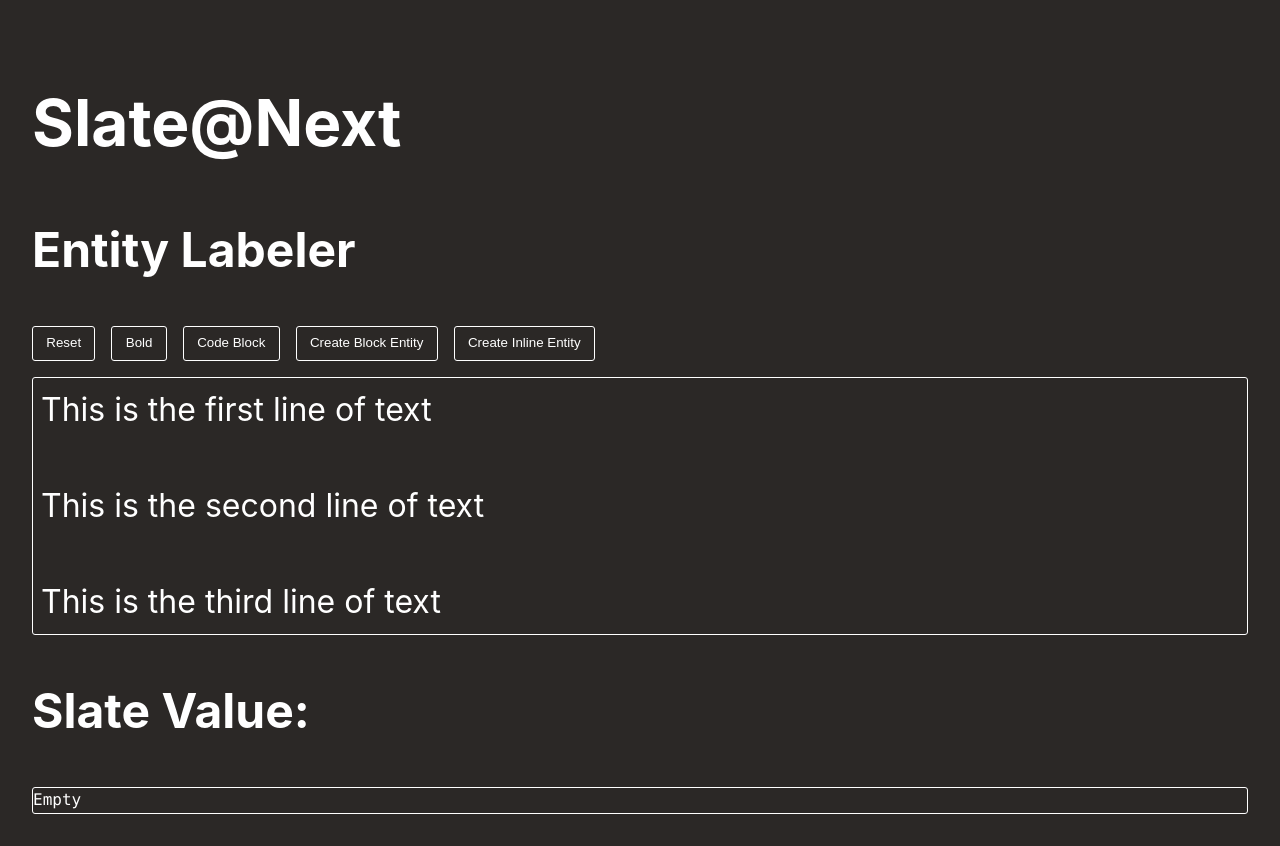
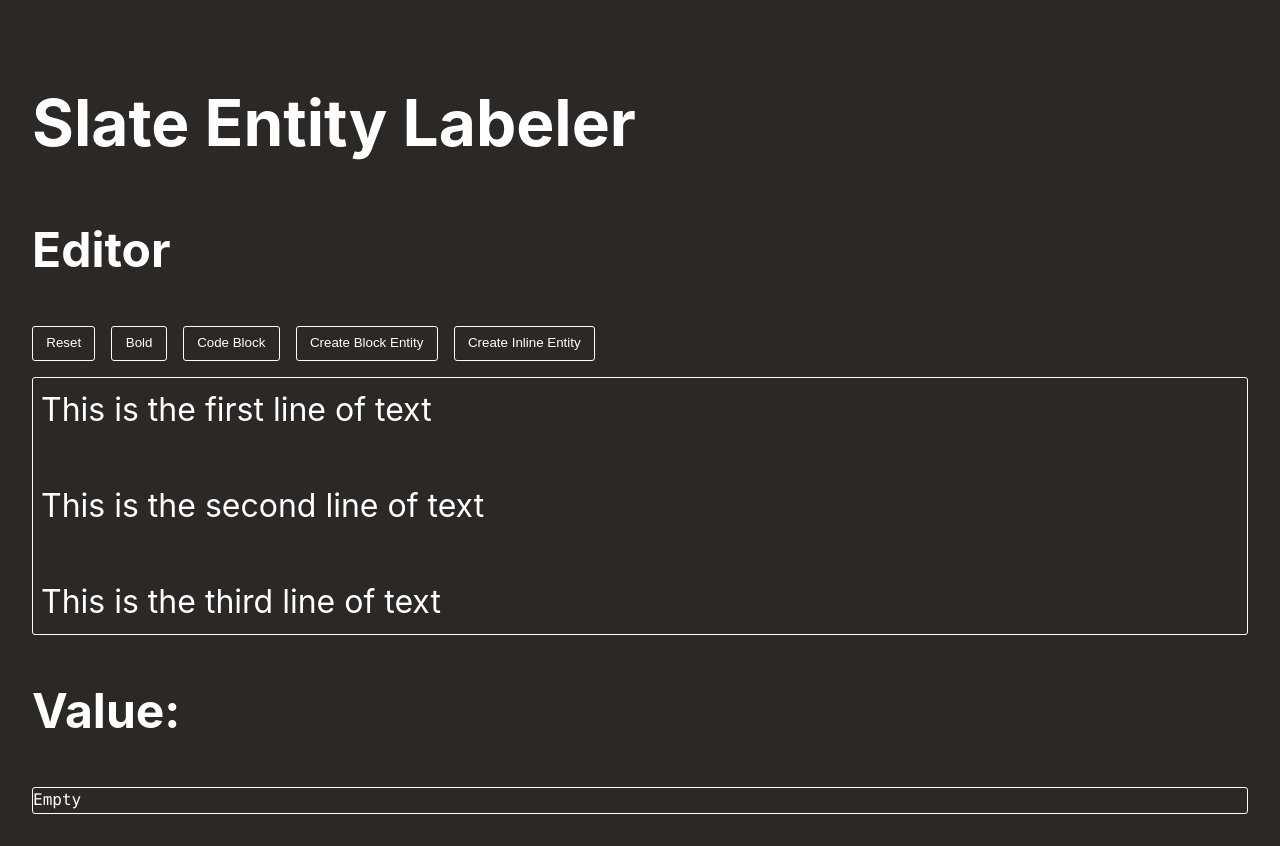
Before and after one commit to mattmazzola/slate-entity-labeler-next, a React (Create React App) app: page / in a window 1280 px wide. Built offline with nearby package versions, Linux system fonts and the light colour scheme.

Commit message:
change name

```diff
--- a/package.json
+++ b/package.json
@@ -1,5 +1,5 @@
 {
-  "name": "slate-next-01",
+  "name": "slate-entity-labeler",
   "version": "0.1.0",
   "private": true,
   "dependencies": {
--- a/src/App.tsx
+++ b/src/App.tsx
@@ -8,15 +8,15 @@
   return (
     <Wrapper>
       <header>
-        <h1>Slate@Next</h1>
+        <h1>Slate Entity Labeler</h1>
       </header>
       <main>
-        <h2>Entity Labeler</h2>
+        <h2>Editor</h2>
         <section>
           <EntityLabeler onChange={value => setValue(value)}/>
         </section>
         <section>
-          <h2>Slate Value:</h2>
+          <h2>Value:</h2>
           <CodeContainer>
             <pre>
               <code>{value ? JSON.stringify(value, null, 4) : "Empty"}</code>
```
Also changed, not shown: 2 other files (tests, documents, lock files or other folders).
